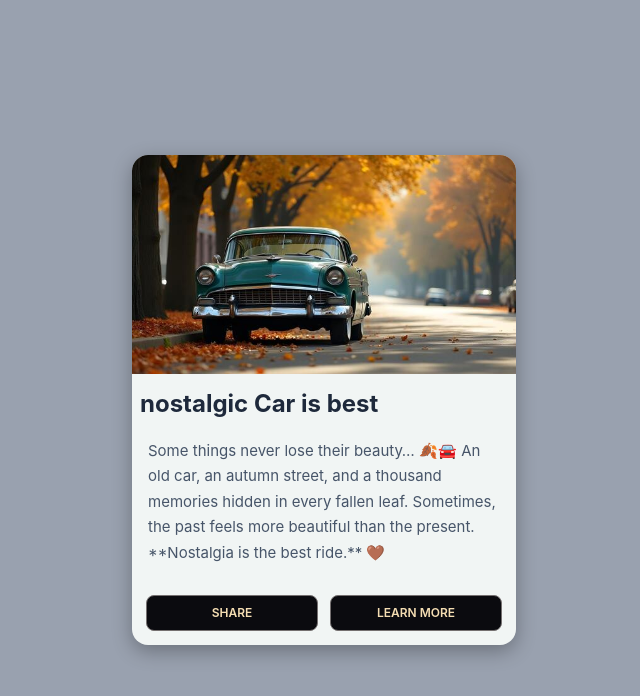
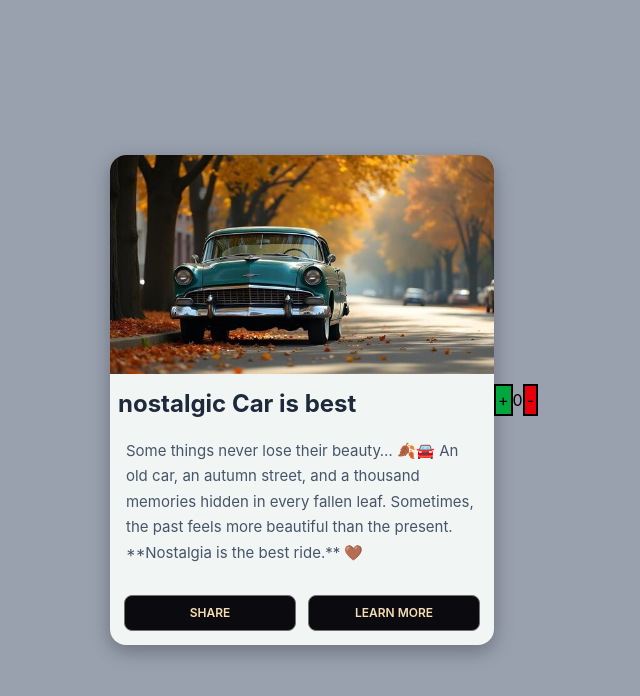
Before and after one commit to mahdi-soltan/react-project01, a React (Vite) app: page / in a window 1280 px wide. Shown: the top 696 px of the page, without its empty margins (316-956 px from the left). Built offline with nearby package versions, Linux system fonts and the light colour scheme.

Commit message:
Update App component

```diff
--- a/src/App.jsx
+++ b/src/App.jsx
@@ -1,9 +1,16 @@
+import { useState } from "react";
 import Card from "./component/card";
 
 const App = () => {
+ const [num,setNum]=useState(0)
+
   return (
     <div className="min-h-screen w-full bg-gray-400 flex items-center justify-center">
       <Card />
+      <button className="bg-green-600 border-2 p-0.5" onClick={()=>{setNum(num+1)}}>+</button>
+      <p>{num}</p>
+      <button className="bg-red-600 border-2 p-0.5" onClick={()=>{setNum(num-1)}}>-</button>
+
     </div>
   );
 };
```
